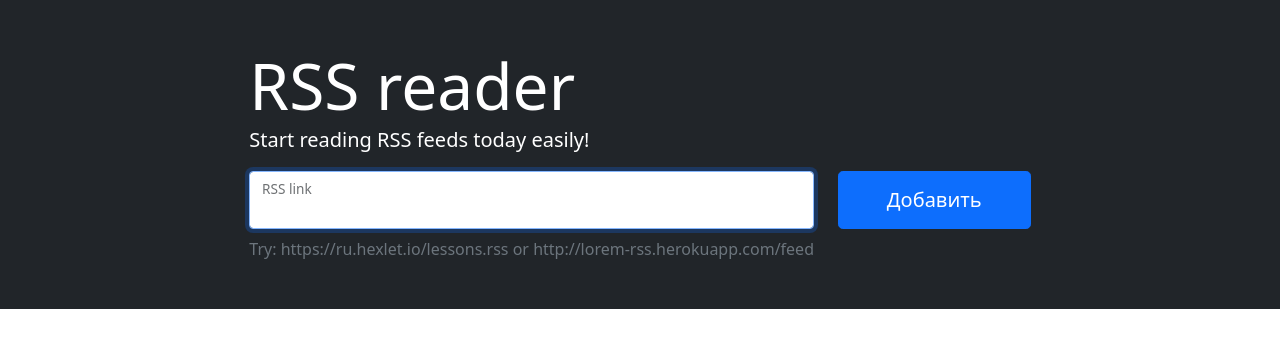
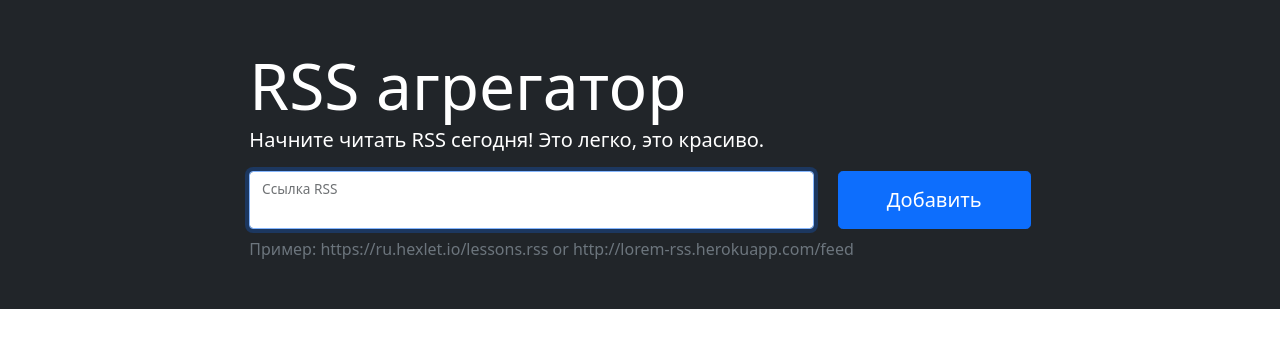
Before and after one commit to dnk530/RSS-reader, a website built with webpack: page index.html in a window 1280 px wide. Shown: the top 348 px of the page. Built offline with nearby package versions, Linux system fonts and the light colour scheme; what on-change would draw is missing.

Commit message:
fix(localize): update translations

```diff
--- a/index.html
+++ b/index.html
@@ -43,7 +43,7 @@
                             </div>
                         </div>
                     </form>
-                    <p class="mt-2 mb-0 text-muted">Try: https://ru.hexlet.io/lessons.rss or http://lorem-rss.herokuapp.com/feed</p>
+                    <p class="mt-2 mb-0 text-muted"><span class="example">Try</span>: https://ru.hexlet.io/lessons.rss or http://lorem-rss.herokuapp.com/feed</p>
                     <p class="feedback m-0 position-absolute small text-danger"></p>
                 </div>
             </div>
--- a/src/init.js
+++ b/src/init.js
@@ -28,7 +28,12 @@ export default () => {
         title: document.querySelector('.modal-title'),
         body: document.querySelector('.modal-body'),
         button: document.querySelector('.full-article'),
+        closeButton: document.querySelector('.modal-footer > button.btn-secondary'),
       },
+      header: document.querySelector('h1'),
+      lead: document.querySelector('p.lead'),
+      example: document.querySelector('.example'),
+      inputLabel: document.querySelector('label'),
     };
 
     const stateInit = {
@@ -91,7 +96,14 @@ export default () => {
         });
     };
 
-    elements.button.textContent = i18nextInstance.t('add');
+    elements.button.textContent = i18nextInstance.t('addButton');
+    elements.modal.button.textContent = i18nextInstance.t('readMoreButton');
+    elements.modal.closeButton.textContent = i18nextInstance.t('closeButton');
+    elements.header.textContent = i18nextInstance.t('header');
+    elements.lead.textContent = i18nextInstance.t('lead');
+    elements.example.textContent = i18nextInstance.t('example');
+    elements.inputLabel.textContent = i18nextInstance.t('inputPlaceholder');
+
     elements.form.addEventListener('submit', (e) => {
       e.preventDefault();
       const formData = new FormData(e.target);
--- a/src/locales/en.js
+++ b/src/locales/en.js
@@ -5,6 +5,15 @@ export default {
     successfulDownload: 'RSS feed downloaded',
     networkError: 'Network Error',
     invalidRss: 'The feed does not contain valid RSS',
-    add: 'Add',
+    addButton: 'Add',
+    feedsTitle: 'Feeds',
+    postsTitle: 'Posts',
+    viewButton: 'View',
+    readMoreButton: 'Read more',
+    closeButton: 'Close',
+    header: 'RSS reader',
+    lead: 'Start reading RSS feeds today!',
+    inputPlaceholder: 'RSS link',
+    example: 'Try',
   },
 };
--- a/src/locales/ru.js
+++ b/src/locales/ru.js
@@ -5,6 +5,15 @@ export default {
     successfulDownload: 'RSS успешно загружен',
     networkError: 'Ошибка сети',
     invalidRss: 'Ресурс не содержит валидный RSS',
-    add: 'Добавить',
+    addButton: 'Добавить',
+    feedsTitle: 'Фиды',
+    postsTitle: 'Посты',
+    viewButton: 'Просмотр',
+    readMoreButton: 'Читать полностью',
+    closeButton: 'Закрыть',
+    header: 'RSS агрегатор',
+    lead: 'Начните читать RSS сегодня! Это легко, это красиво.',
+    inputPlaceholder: 'Ссылка RSS',
+    example: 'Пример',
   },
 };
--- a/src/view.js
+++ b/src/view.js
@@ -8,7 +8,7 @@ const createCardElement = (title) => {
   return cardElement;
 };
 
-const createPostsList = (value) => {
+const createPostsList = (value, viewButtonCaption) => {
   const ulElement = document.createElement('ul');
   ulElement.classList.add('list-group', 'border-0', 'rounded-0');
 
@@ -17,7 +17,7 @@ const createPostsList = (value) => {
     liElement.classList.add('list-group-item', 'd-flex', 'justify-content-between', 'align-items-start', 'border-0');
     liElement.innerHTML = `
           <a href="${link}" class="fw-bold" data-post-id="${postId}" target="_blank" rel="noopener noreferrer">${title}</a>
-          <button type="button" class="btn btn-outline-primary btn-sm" data-post-id="${postId}" data-bs-toggle="modal" data-bs-target="#modal">Просмотр</button>`;
+          <button type="button" class="btn btn-outline-primary btn-sm" data-post-id="${postId}" data-bs-toggle="modal" data-bs-target="#modal">${viewButtonCaption}</button>`;
     return liElement;
   });
   ulElement.append(...liElements);
@@ -104,15 +104,15 @@ export default (stateInit, elements, i18nextInstance) => {
       case 'feeds': {
         feedsElement.innerHTML = '';
         const feedsListElement = createFeedsList(value);
-        const cardElement = createCardElement('Feeds');
+        const cardElement = createCardElement(i18nextInstance.t('feedsTitle'));
         cardElement.appendChild(feedsListElement);
         feedsElement.appendChild(cardElement);
         break;
       }
       case 'posts': {
         postsElement.innerHTML = '';
-        const cardElement = createCardElement('Posts');
-        const postsListElement = createPostsList(value);
+        const cardElement = createCardElement(i18nextInstance.t('postsTitle'));
+        const postsListElement = createPostsList(value, i18nextInstance.t('viewButton'));
 
         postsListElement.addEventListener('click', (e) => {
           if (e.target.nodeName === 'BUTTON' || e.target.nodeName === 'A') {
```
